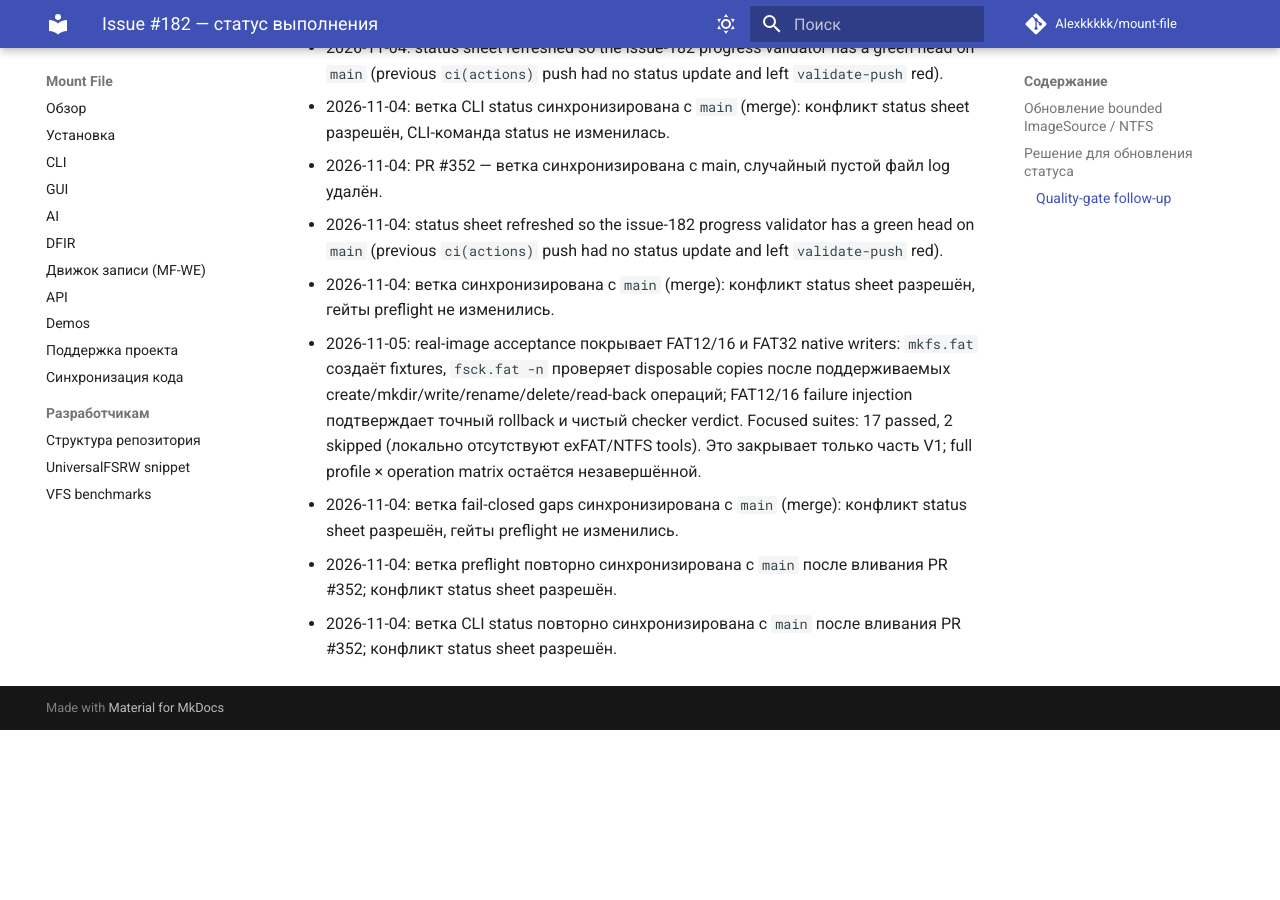
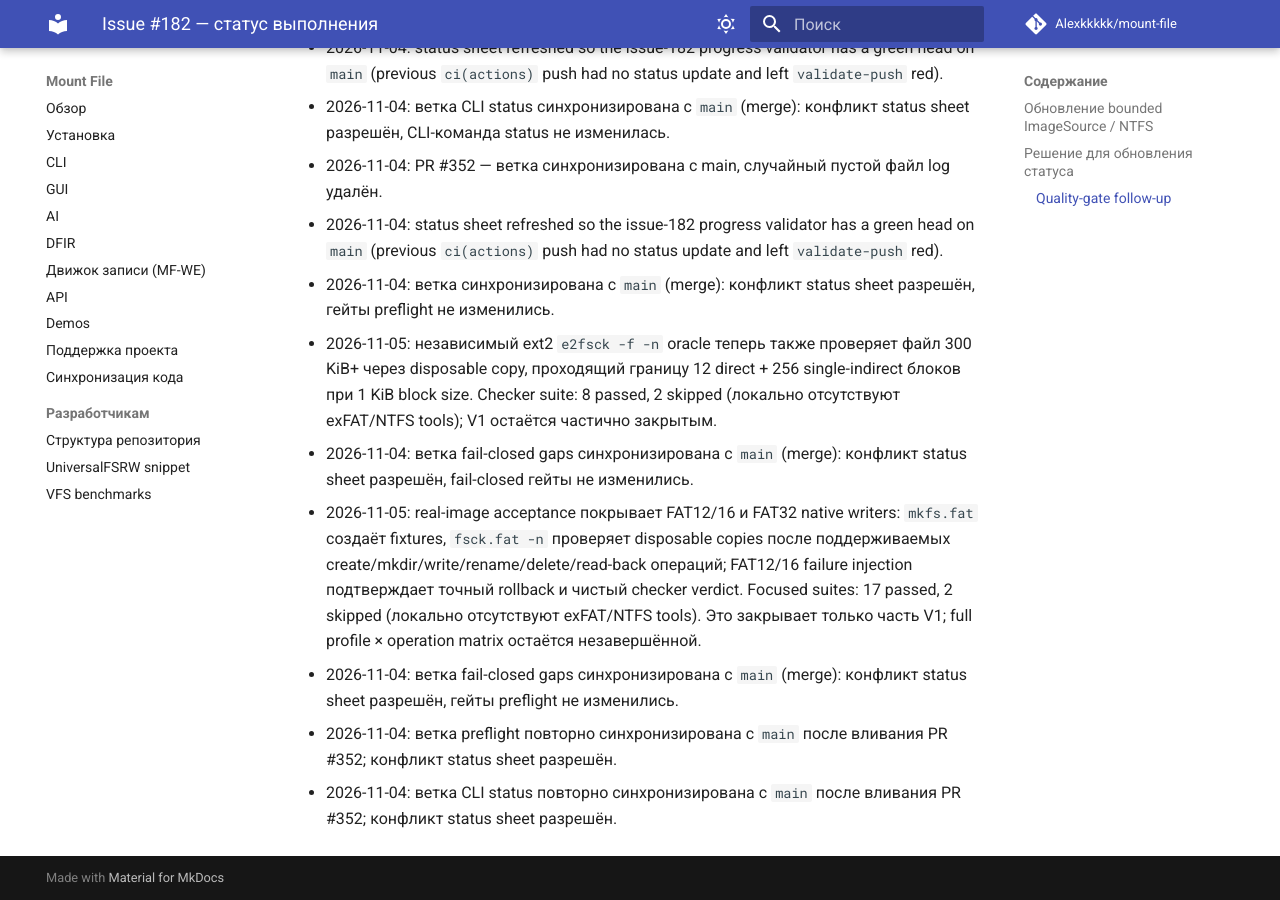
Before and after one commit to Alexkkkkk/mount-file, an MkDocs documentation site: the page built from docs/issue-182-status.md, in a window 1280 px wide and 900 px high, scrolled down 3126 px. Built offline with MkDocs 1.6.1 and Material for MkDocs 9.7.7, drawn with Linux system fonts in a browser that asks for light colours; comment, search, counter and statistics services are not loaded; before the commit the page ends 3856 px from its top, so only the background shows below that.

Commit message:
test(ext2): check double-indirect writes with e2fsck (#363)
Exercise an ext2 file that exceeds the 1 KiB direct plus single-indirect mapping limit, verify read-back, and run e2fsck only on the checker's disposable image copy. Record this bounded acceptance increment in the issue status.

Co-authored-by: Alexkkkkk <1.02665324e+08+Alexkkkkk@users.noreply.github.com>
Co-authored-by: Manus <dev-agent@manus.ai>

```diff
--- a/docs/issue-182-status.md
+++ b/docs/issue-182-status.md
@@ -55,6 +55,9 @@
 - 2026-11-04: status sheet refreshed so the issue-182 progress validator has a green head on `main` (previous `ci(actions)` push had no status update and left `validate-push` red).
 - 2026-11-04: ветка синхронизирована с `main` (merge): конфликт status sheet разрешён, гейты preflight не изменились.
 
+- 2026-11-05: независимый ext2 `e2fsck -f -n` oracle теперь также проверяет файл 300 KiB+ через disposable copy, проходящий границу 12 direct + 256 single-indirect блоков при 1 KiB block size. Checker suite: 8 passed, 2 skipped (локально отсутствуют exFAT/NTFS tools); V1 остаётся частично закрытым.
+
+- 2026-11-04: ветка fail-closed gaps синхронизирована с `main` (merge): конфликт status sheet разрешён, fail-closed гейты не изменились.
 - 2026-11-05: real-image acceptance покрывает FAT12/16 и FAT32 native writers: `mkfs.fat` создаёт fixtures, `fsck.fat -n` проверяет disposable copies после поддерживаемых create/mkdir/write/rename/delete/read-back операций; FAT12/16 failure injection подтверждает точный rollback и чистый checker verdict. Focused suites: 17 passed, 2 skipped (локально отсутствуют exFAT/NTFS tools). Это закрывает только часть V1; full profile × operation matrix остаётся незавершённой.
 
 - 2026-11-04: ветка fail-closed gaps синхронизирована с `main` (merge): конфликт status sheet разрешён, гейты preflight не изменились.
```
Also changed, not shown: 1 other file.
